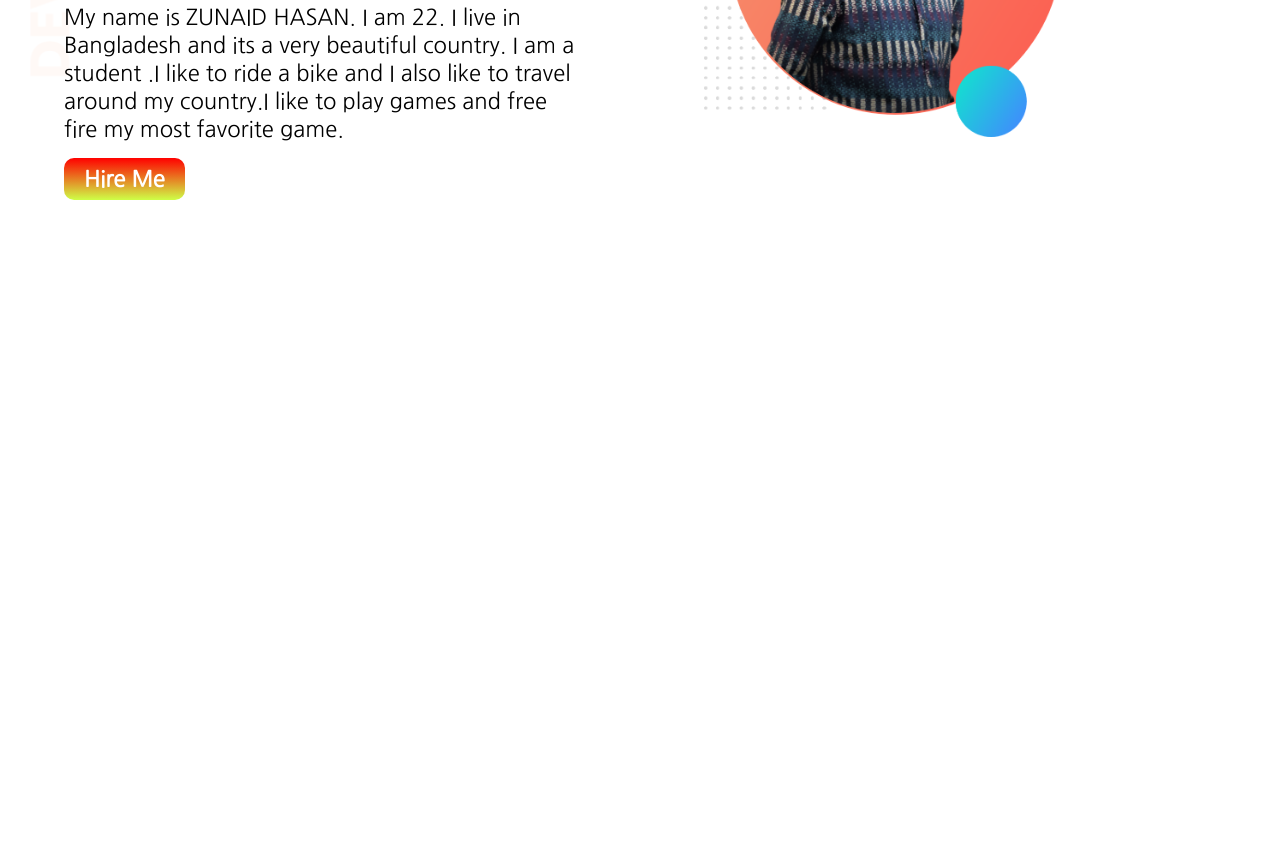
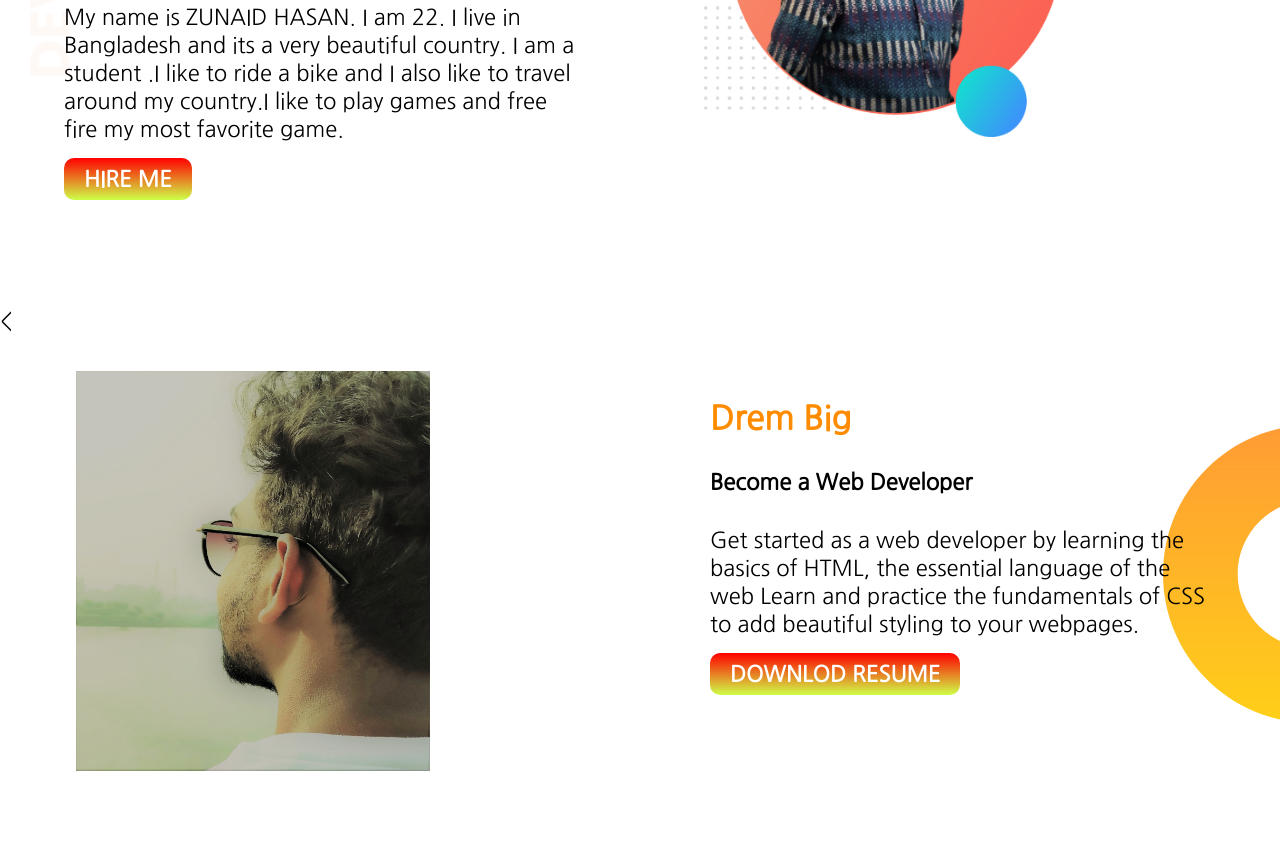
Before and after one commit to zunaidzn/webdevlop-1, a plain HTML site: page index.html in a window 1280 px wide. Shown: the part 283-1127 px from the top of the page. Before the commit the page ends 800 px from the top, so only its background shows below. Drawn offline with Linux system fonts and the light colour scheme; a web font is replaced by a local one.

Commit message:
css added

```diff
--- a/index.html
+++ b/index.html
@@ -21,12 +21,28 @@
         </p>
         <a
           class="link-b"
-          target="blank"
+          target="_blank"
           href="https://www.linkedin.com/in/zunaid-hasan-ab4480216/"
           >Hire Me</a
         >
       </div>
       <div class="halfw"><img src="images/wev1.png" alt="" /></div>
     </section>
+    <section class="drembig">
+      <
+      <div class="halfw">
+        <img src="images/1.jpg" width="300px" height="400px" alt="" />
+      </div>
+      <div class="halfw">
+        <h1 class="color">Drem Big</h1>
+        <h4>Become a Web Developer</h4>
+        <p>
+          Get started as a web developer by learning the basics of HTML, the
+          essential language of the web Learn and practice the fundamentals of
+          CSS to add beautiful styling to your webpages.
+        </p>
+        <a class="link-b" target="_blank" href="#">Downlod Resume</a>
+      </div>
+    </section>
   </body>
 </html>
--- a/style.css
+++ b/style.css
@@ -11,6 +11,7 @@ body {
 }
 section {
   display: flex;
+  margin-bottom: 50px;
 }
 .halfw {
   width: 50%;
@@ -26,8 +27,17 @@ section {
   color: rgb(255, 255, 255);
   padding: 10px 20px;
   border-radius: 10px;
+  text-transform: uppercase;
 }
 .mm {
   background-image: url(images/uuu.png);
   background-repeat: no-repeat;
 }
+.color {
+  color: darkorange;
+}
+.drembig {
+  background-image: url(images/dream-bg.png);
+  background-repeat: no-repeat;
+  background-position: right;
+}
```
Also changed, not shown: images/1.jpg (added).
